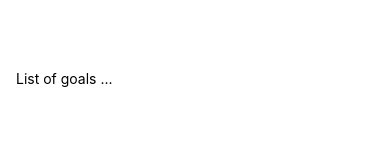
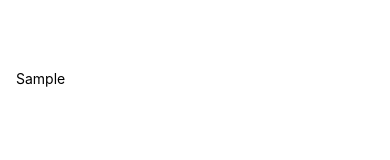
Before and after one commit to CoJUr/starting-project, a React Native app: screen / in a window 390 px wide. Both pictures are taken after typing "Sample" into the empty fields and a click on the button "ADD GOAL". Shown: the part 132-292 px from the top of the page. Built offline with nearby package versions, Linux system fonts and the light colour scheme.

Commit message:
feat: displaying goal strings to UI, assigning unique key props

```diff
--- a/App.js
+++ b/App.js
@@ -4,6 +4,7 @@
 
 export default function App() {
     const [enteredGoalText, setEnteredGoalText] = useState('');
+    const [courseGoals, setCourseGoals] = useState([]);
 
     function goalInputHandler(enteredText) {
         // getting the entered text automatically from TextInput component
@@ -13,7 +14,20 @@
     function addGoalHandler() {
         // console.log('addGoalHandler');
         // to do- use stored state to add goal to list of goals
-        console.log(enteredGoalText)
+
+        // setCourseGoals([...courseGoals, enteredGoalText]); // not ideal -
+        // bc the new state depends on previous state
+
+
+            setCourseGoals(currentGoals => [
+                ...currentGoals,
+                enteredGoalText
+            ]);
+        //react auto-provides the value for currentGoals param upon call.
+        // best practice way to update state that depends on previous state
+
+        //now want to output the list of goals. can map the array of goals
+        // to a list of jsx elements and return it in the view component
     }
 
   return (
@@ -29,7 +43,9 @@
             <Button title='Add goal' onPress={addGoalHandler} />
         </view>
         <view style={styles.goalsContainer}>
-            <Text>List of goals ... </Text>
+            {/*<Text>List of goals ... </Text>*/}
+            {courseGoals.map((goal) => <Text key={goal}>{goal}</Text>)}
+        {/* returning the jsx element to be rendered for each goal el */}
         </view>
     </View>
   );
```
